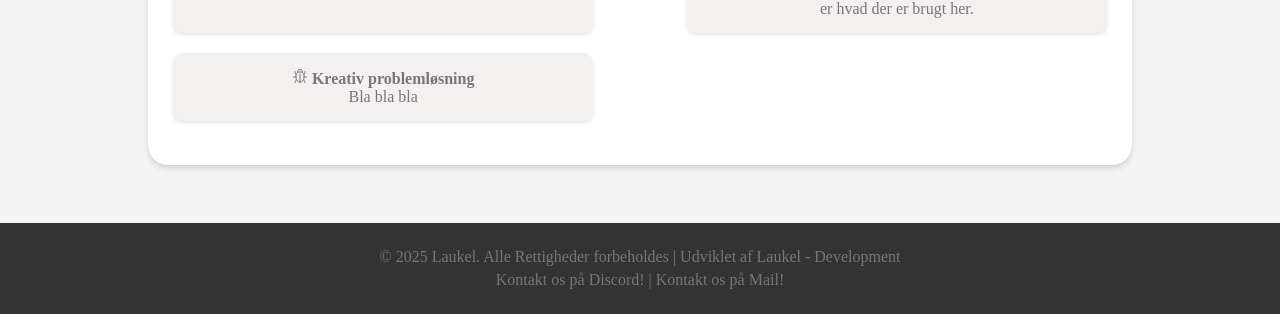
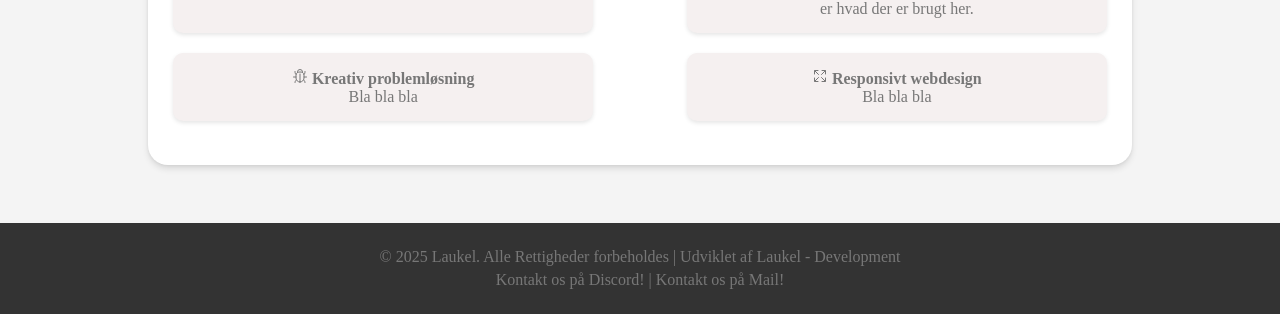
Before and after one commit to LaukelDevelopment/Laukel-Development, a plain HTML site: page index.html in a window 1280 px wide. Shown: the part 517-831 px from the top of the page. Drawn offline with nearby package versions, Linux system fonts and the light colour scheme; a web font is replaced by a local one.

Commit message:
index.html

```diff
--- a/index.html
+++ b/index.html
@@ -58,6 +58,17 @@
             </div>
         </div>
     </div>
+             <div class="storheds">
+        <div class="kompetence-column-html">
+            <div class="html-presentation">
+                <ion-icon name="expand-outline"></ion-icon>
+                <span><strong>Responsivt webdesign</strong></span>
+            </div>
+            <div class="html-forklaring">
+               Bla bla bla
+            </div>
+        </div>
+    </div>
   </div>
 
 
```
